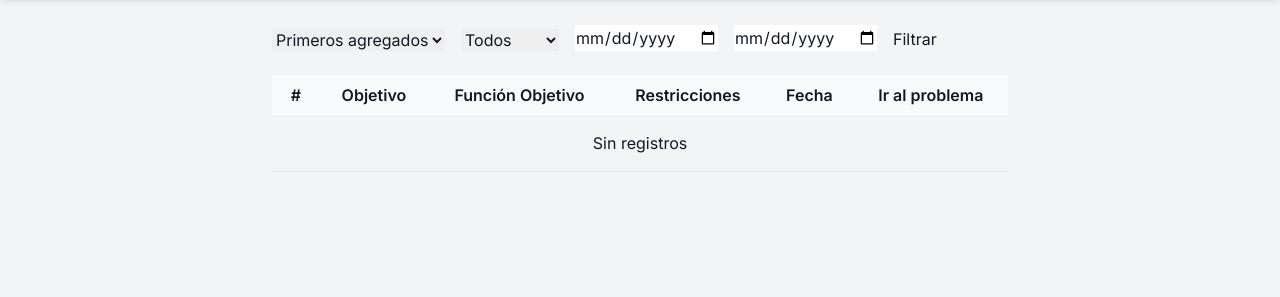
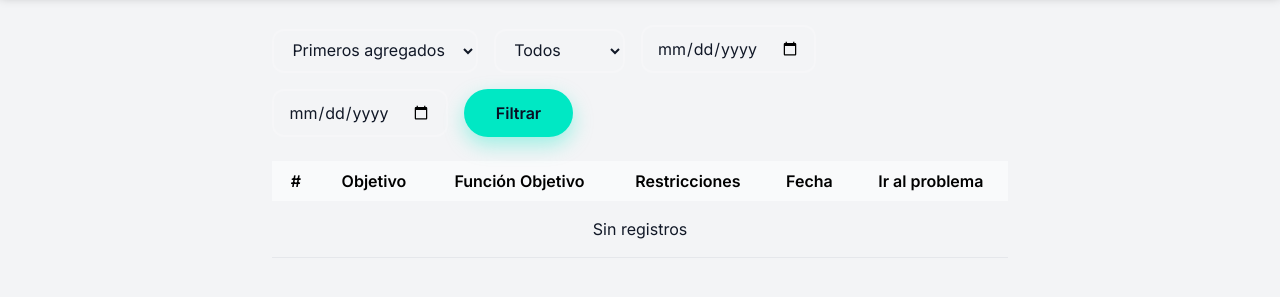
Before and after one commit to YANA021/MOP-Repository, a Django app: page /MetodoGrafico/historial/ in a window 1280 px wide. Shown: the part 59-356 px from the top of the page. Run offline with Django 5.2, Linux system fonts and the light colour scheme; the visitor is signed in with stand-in values (Sample User, id 1); data that the repository does not hold is empty; some libraries are stand-ins or nearby versions.

Commit message:
cambios al style del historial

```diff
--- a/Mop_Proyecto/templates/historial.html
+++ b/Mop_Proyecto/templates/historial.html
@@ -3,21 +3,21 @@
 {% block content %}
 <h1 class="text-3xl font-bold mb-6">Historial de Problemas</h1>
 <form method="get" class="flex flex-wrap gap-4 items-end">
-    <select name="orden" class="form-select">
+    <select name="orden" class="form-theme">
         <option value="old" {% if orden == 'old' %}selected{% endif %}>Primeros agregados</option>
         <option value="new" {% if orden == 'new' %}selected{% endif %}>Últimos agregados</option>
     </select>
-    <select name="obj">
+    <select name="obj" class="form-theme">
         <option value="" {% if not obj %}selected{% endif %}>Todos</option>
         <option value="max" {% if obj == 'max' %}selected{% endif %}>Maximizar</option>
         <option value="min" {% if obj == 'min' %}selected{% endif %}>Minimizar</option>
     </select>
-    <input type="date" name="desde" value="{{ desde }}" placeholder="mm/dd/yyyy">
-    <input type="date" name="hasta" value="{{ hasta }}" placeholder="mm/dd/yyyy">
-    <button class="btn btn-primary" id="filtrar" type="submit">Filtrar</button>
+    <input type="date" name="desde" class="form-theme" value="{{ desde }}" placeholder="mm/dd/yyyy">
+    <input type="date" name="hasta" class="form-theme" value="{{ hasta }}" placeholder="mm/dd/yyyy">
+    <button class="btn-primary-theme" id="filtrar" type="submit">Filtrar</button>
 </form>
 <table class="table-auto w-full mt-6">
-    <thead class="bg-gray-50 font-semibold">
+    <thead class="bg-gray-50 font-semibold text-black dark:text-black">
         <tr>
             <th class="px-4 py-2 text-center">#</th>
             <th class="px-4 py-2 text-center">Objetivo</th>
```
